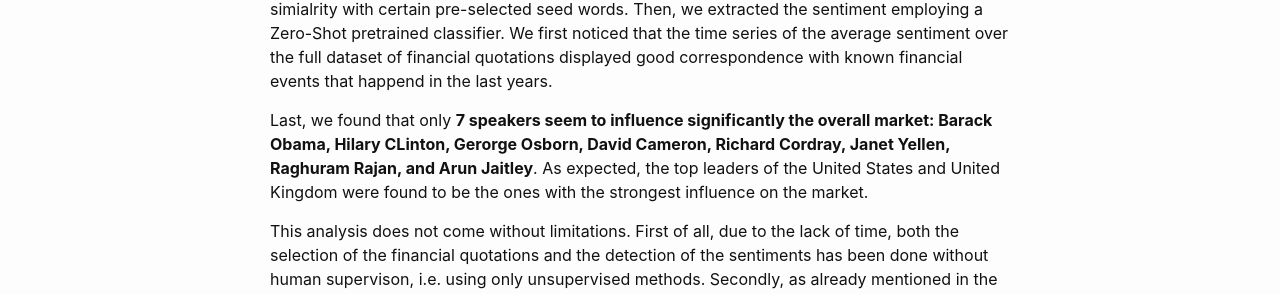
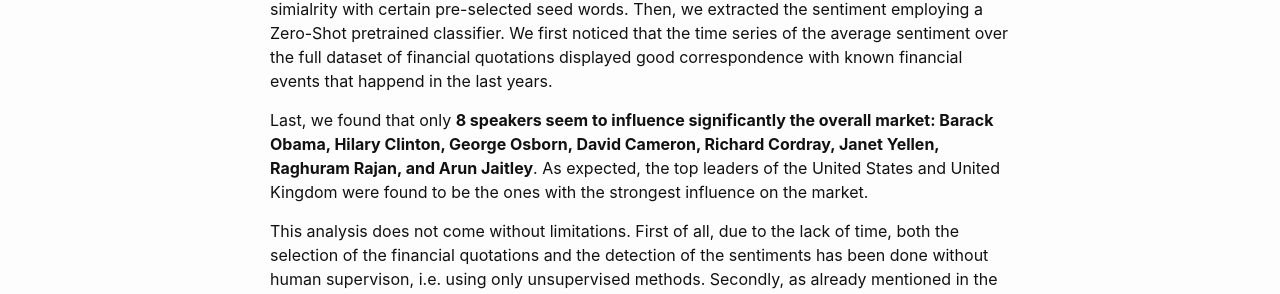
Before and after one commit to sreding/adadeltaq-finstory, a Jekyll site: the page built from conlusion.markdown, in a window 1280 px wide. Shown: the part 345-639 px from the top of the page. Built offline with Jekyll 4.4.1, drawn with Linux system fonts in a browser that asks for light colours.

Commit message:
Update conlusion.markdown

```diff
--- a/conlusion.markdown
+++ b/conlusion.markdown
@@ -10,7 +10,7 @@ In conclusion, in this project we have studied **whether certain people seem to
 
 First we extracted the financial quotations using vector representations of the quotes and their simialrity with certain pre-selected seed words. Then, we extracted the sentiment employing a Zero-Shot pretrained classifier. We first noticed that the time series of the average sentiment over the full dataset of financial quotations displayed good correspondence with known financial events that happend in the last years.
 
-Last, we found that only **7 speakers seem to influence significantly the overall market: Barack Obama, Hilary CLinton, Gerorge Osborn, David Cameron, Richard Cordray, Janet Yellen, Raghuram Rajan, and Arun Jaitley**. As expected, the top leaders of the United States and United Kingdom were found to be the ones with the strongest influence on the market.
+Last, we found that only **8 speakers seem to influence significantly the overall market: Barack Obama, Hilary Clinton, George Osborn, David Cameron, Richard Cordray, Janet Yellen, Raghuram Rajan, and Arun Jaitley**. As expected, the top leaders of the United States and United Kingdom were found to be the ones with the strongest influence on the market.
 
 This analysis does not come without limitations. First of all, due to the lack of time, both the selection of the financial quotations and the detection of the sentiments has been done without human supervison, i.e. using only unsupervised methods. Secondly, as already mentioned in the datastory, performing the same analysis using a higher time granularity, perhaps hourly, might lead to more accurate estimates. To do so, a better understanding of the time variable included in the Quotebank is required in order to avoid biasing the analysis. Last, studying only the correlation might leave out important information. In future projects more advanced statistical methods for time serieses could be employed.
 
```
